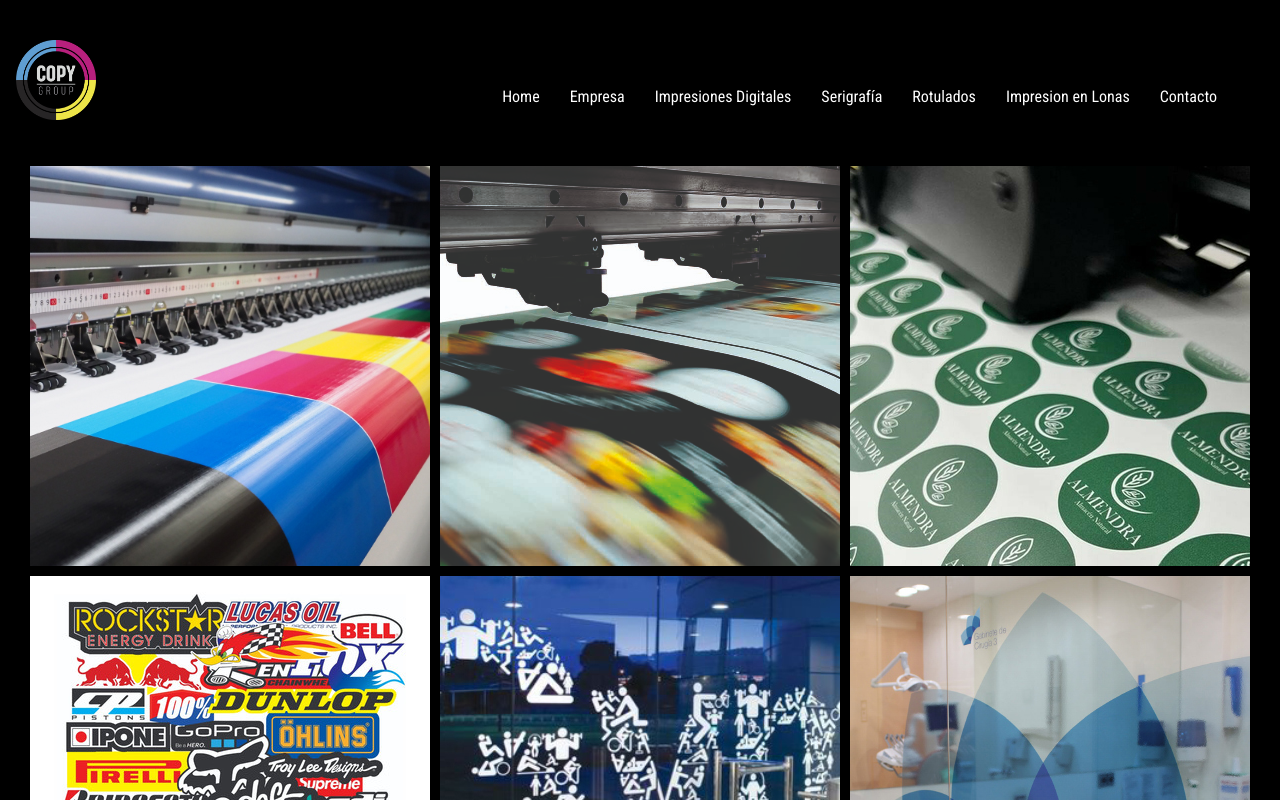
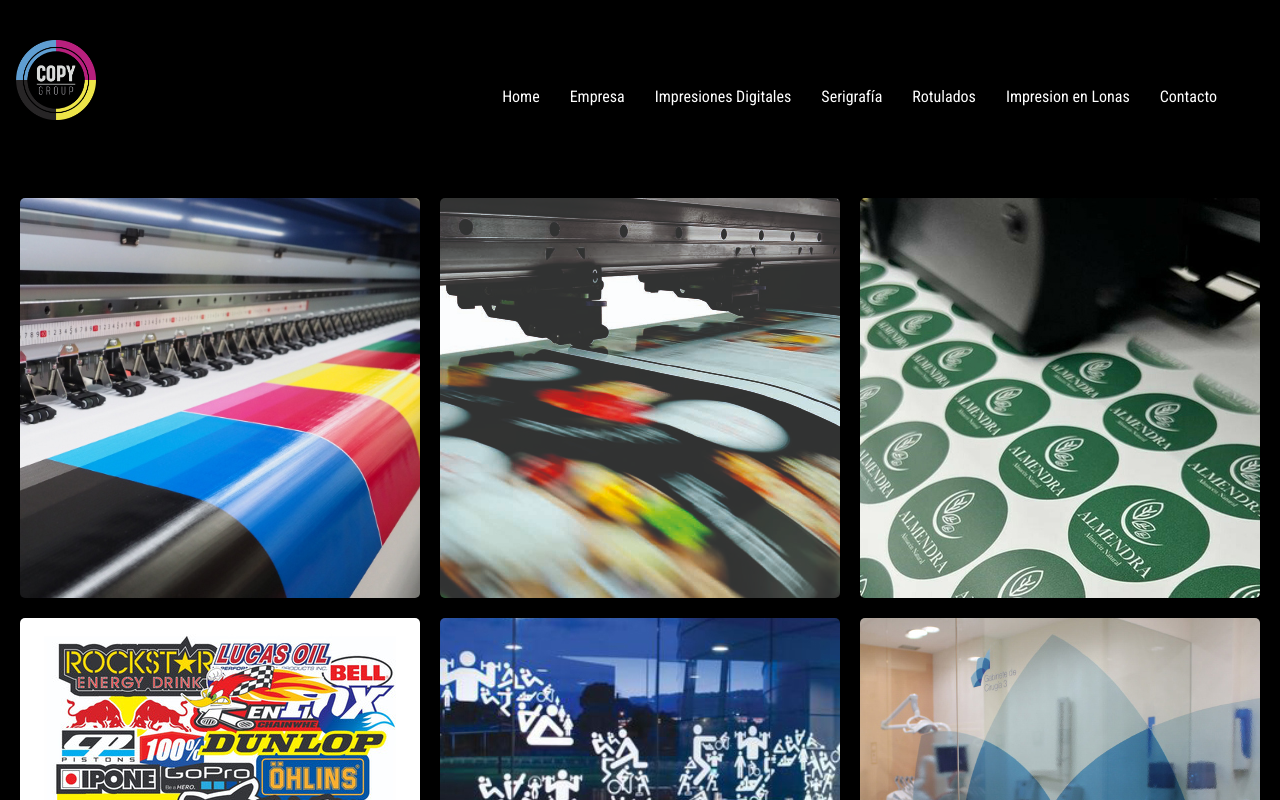
Before and after one commit to JoC204/CopyGroup, a React (Create React App) app in the folder copy-group/: page /rotulados in a window 1280 px wide. Shown: the top 800 px of the page. Built offline with nearby package versions, Linux system fonts and the light colour scheme.

Commit message:
Img de galería terminado
Se adaptó imagenes de GalleryImg.js para que se muestren en navegadores de distintas resoluciones.

```diff
--- a/copy-group/src/components/NavBar.js
+++ b/copy-group/src/components/NavBar.js
@@ -21,7 +21,7 @@
 
   useEffect(() => {
     const handleScroll = () => {
-      if (window.scrollY > 500) {
+      if (window.scrollY > 50) {
         setNavbarClass("navbar solid");
       } else {
         setNavbarClass("navbar transparent");
--- a/copy-group/src/styles/Body-routes.css
+++ b/copy-group/src/styles/Body-routes.css
@@ -5,7 +5,7 @@
   background-color: rgb(0, 0, 0);
 }
 .Body-routes h1 {
-  margin: 6rem 0 2rem 0;
+  margin: 8rem 0 2rem 0;
   font-size: 2rem;
   font-weight: 700;
   font-style: italic;
--- a/copy-group/src/styles/GalleryImg.css
+++ b/copy-group/src/styles/GalleryImg.css
@@ -1,5 +1,8 @@
 /* src/styles/GalleryImg.css */
-.gallery {
+
+/* Estilos para pantallas pequeñas (max-width: 600px) */
+@media (max-width: 600px) {
+  .gallery {
     display: flex;
     flex-wrap: wrap;
     gap: 10px;
@@ -7,7 +10,26 @@
   }
 
   .gallery img {
-    max-width: 100%;
+    width: 100%;
     height: auto;
     display: block;
+    border-radius: 5px;
   }
+}
+
+/* Estilos para pantallas grandes (min-width: 1200px) */
+@media (min-width: 1200px) {
+  .gallery {
+    display: flex;
+    flex-wrap: wrap;
+    gap: 20px; /* Puedes ajustar el espacio entre imágenes */
+    justify-content: center;
+  }
+
+  .gallery img {
+    width: 25rem;
+    height: auto;
+    display: block;
+    border-radius: 5px;
+  }
+}
```
